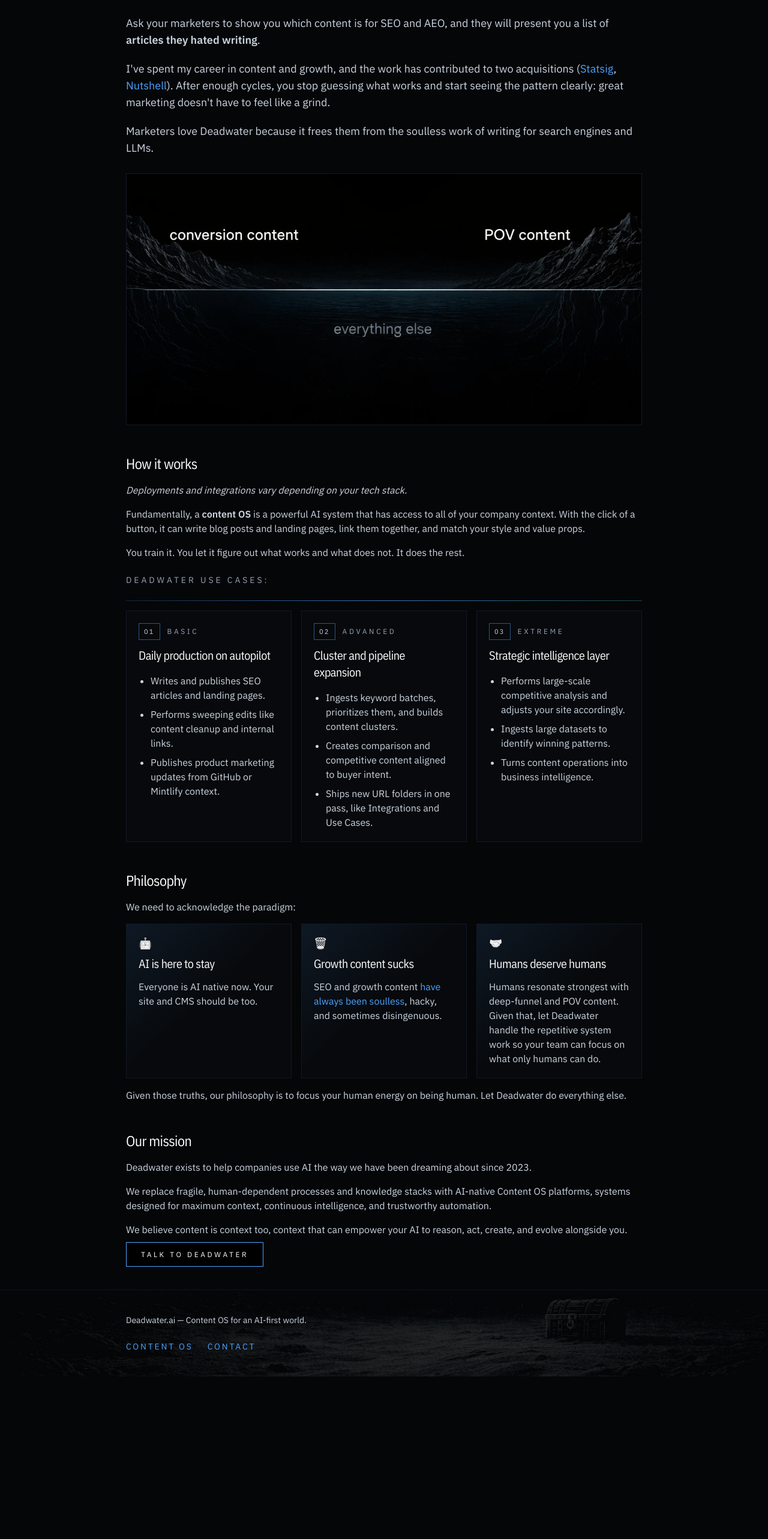
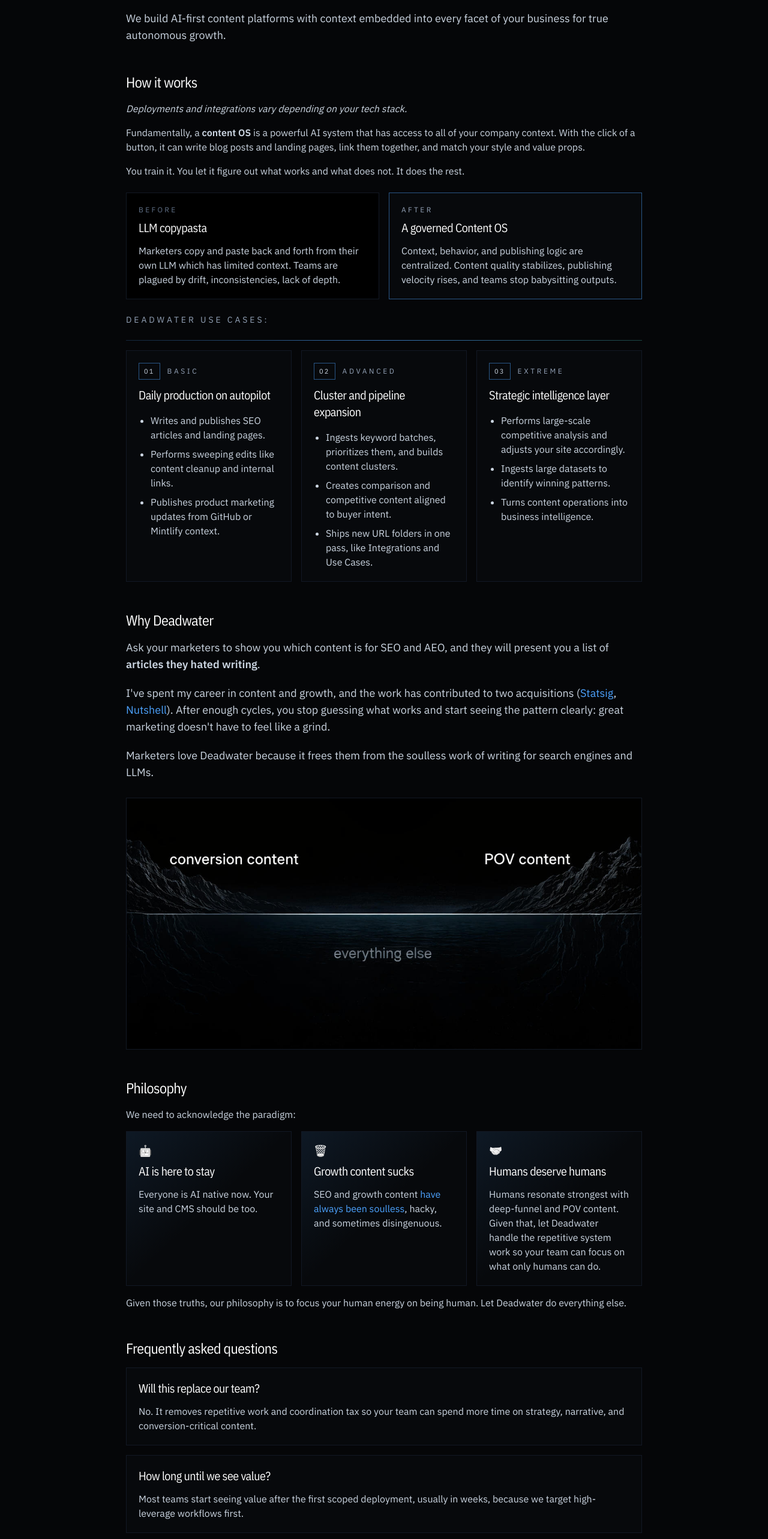
Before and after one commit to datasaurus-rex/deadwater, a Next.js app: page /about in a window 1280 px wide. Shown: the part 160-2726 px from the top of the page at 60% size. Before the commit the page ends 2455 px from the top, so only its background shows below. Built offline with nearby package versions, Linux system fonts and the light colour scheme.

Commit message:
Refine about page layout and CTA

```diff
--- a/src/app/about/page.tsx
+++ b/src/app/about/page.tsx
@@ -1,6 +1,6 @@
 import type { Metadata } from "next";
 import Image from "next/image";
-import Link from "next/link";
+import { CallToActionBlock } from "@/components/CallToActionBlock";
 import { MaturityRail } from "@/components/MaturityRail";
 import { PhilosophyBlocks } from "@/components/PhilosophyBlocks";
 import { HandshakeIcon, RobotBrainIcon, TrashCanIcon } from "@/components/PhilosophyIcons";
@@ -18,42 +18,10 @@
   return (
     <div className="container-narrow section">
       <h1 className="heading-serif text-3xl">About Deadwater AI</h1>
-
-      <div className="mt-6 grid gap-5 text-lg text-slate-300">
-        <p>
-          Ask your marketers to show you which content is for SEO and AEO, and they will present you a list of{" "}
-          <strong>articles they hated writing</strong>.
-        </p>
-        <p>
-          I've spent my career in content and growth, and the work has contributed to two acquisitions (
-          <a href="https://www.statsig.com/blog/openai-acquisition" target="_blank" rel="noreferrer" className="focus-ring">
-            Statsig
-          </a>
-          ,{" "}
-          <a
-            href="https://www.webfx.com/blog/company/webfx-acquires-nutshell-crm/"
-            target="_blank"
-            rel="noreferrer"
-            className="focus-ring"
-          >
-            Nutshell
-          </a>
-          ). After enough cycles, you stop guessing what works and start seeing the pattern clearly: great marketing
-          doesn't have to feel like a grind.
-        </p>
-        <p>Marketers love Deadwater because it frees them from the soulless work of writing for search engines and LLMs.</p>
-        <div className="mt-2 overflow-hidden border border-ink-800 bg-ink-900/40">
-          <div className="relative aspect-[1536/748] w-full">
-            <Image
-              src="/blog/content-spectrum.jpg"
-              alt="Deadwater content spectrum showing conversion content and POV content above the line, with everything else below."
-              fill
-              className="object-cover"
-              sizes="(min-width: 1024px) 900px, 100vw"
-            />
-          </div>
-        </div>
-      </div>
+      <p className="mt-4 text-lg text-slate-300">
+        We build AI-first content platforms with context embedded into every facet of your business for true autonomous
+        growth.
+      </p>
 
       <section className="mt-12">
         <h2 className="heading-serif text-2xl">How it works</h2>
@@ -67,6 +35,24 @@
             your style and value props.
           </p>
           <p>You train it. You let it figure out what works and what does not. It does the rest.</p>
+        </div>
+        <div className="mt-6 grid gap-4 md:grid-cols-2">
+          <article className="border border-ink-800 bg-black p-5">
+            <p className="text-xs uppercase tracking-[0.28em] text-slate-500">Before</p>
+            <h3 className="mt-2 heading-serif text-xl text-white">LLM copypasta</h3>
+            <p className="mt-3 text-slate-300">
+              Marketers copy and paste back and forth from their own LLM which has limited context. Teams are plagued by
+              drift, inconsistencies, lack of depth.
+            </p>
+          </article>
+          <article className="border border-accent-blue/50 bg-ink-900/40 p-5">
+            <p className="text-xs uppercase tracking-[0.28em] text-slate-400">After</p>
+            <h3 className="mt-2 heading-serif text-xl text-white">A governed Content OS</h3>
+            <p className="mt-3 text-slate-300">
+              Context, behavior, and publishing logic are centralized. Content quality stabilizes, publishing velocity
+              rises, and teams stop babysitting outputs.
+            </p>
+          </article>
         </div>
         <p className="mt-6 text-sm uppercase tracking-[0.28em] text-slate-400">Deadwater use cases:</p>
         <MaturityRail
@@ -100,6 +86,45 @@
             }
           ]}
         />
+      </section>
+
+      <section className="mt-12">
+        <h2 className="heading-serif text-2xl">Why Deadwater</h2>
+        <div className="mt-4 grid gap-5 text-lg text-slate-300">
+          <p>
+            Ask your marketers to show you which content is for SEO and AEO, and they will present you a list of{" "}
+            <strong>articles they hated writing</strong>.
+          </p>
+          <p>
+            I've spent my career in content and growth, and the work has contributed to two acquisitions (
+            <a href="https://www.statsig.com/blog/openai-acquisition" target="_blank" rel="noreferrer" className="focus-ring">
+              Statsig
+            </a>
+            ,{" "}
+            <a
+              href="https://www.webfx.com/blog/company/webfx-acquires-nutshell-crm/"
+              target="_blank"
+              rel="noreferrer"
+              className="focus-ring"
+            >
+              Nutshell
+            </a>
+            ). After enough cycles, you stop guessing what works and start seeing the pattern clearly: great marketing
+            doesn't have to feel like a grind.
+          </p>
+          <p>Marketers love Deadwater because it frees them from the soulless work of writing for search engines and LLMs.</p>
+          <div className="mt-2 overflow-hidden border border-ink-800 bg-ink-900/40">
+            <div className="relative aspect-[1536/748] w-full">
+              <Image
+                src="/blog/content-spectrum.jpg"
+                alt="Deadwater content spectrum showing conversion content and POV content above the line, with everything else below."
+                fill
+                className="object-cover"
+                sizes="(min-width: 1024px) 900px, 100vw"
+              />
+            </div>
+          </div>
+        </div>
       </section>
 
       <section className="mt-12">
@@ -149,6 +174,33 @@
       </section>
 
       <section className="mt-12">
+        <h2 className="heading-serif text-2xl">Frequently asked questions</h2>
+        <div className="mt-4 grid gap-4">
+          <article className="border border-ink-800 bg-ink-900/40 p-5">
+            <h3 className="heading-serif text-xl text-white">Will this replace our team?</h3>
+            <p className="mt-3 text-slate-300">
+              No. It removes repetitive work and coordination tax so your team can spend more time on strategy, narrative,
+              and conversion-critical content.
+            </p>
+          </article>
+          <article className="border border-ink-800 bg-ink-900/40 p-5">
+            <h3 className="heading-serif text-xl text-white">How long until we see value?</h3>
+            <p className="mt-3 text-slate-300">
+              Most teams start seeing value after the first scoped deployment, usually in weeks, because we target
+              high-leverage workflows first.
+            </p>
+          </article>
+          <article className="border border-ink-800 bg-ink-900/40 p-5">
+            <h3 className="heading-serif text-xl text-white">Can this work with our current stack?</h3>
+            <p className="mt-3 text-slate-300">
+              Usually yes. Deadwater deployments are stack-aware and designed to integrate with existing CMS, docs, and
+              product context sources.
+            </p>
+          </article>
+        </div>
+      </section>
+
+      <section className="mt-12">
         <h2 className="heading-serif text-2xl">Our mission</h2>
         <div className="mt-4 grid gap-4 text-slate-300">
           <p>Deadwater exists to help companies use AI the way we have been dreaming about since 2023.</p>
@@ -160,12 +212,18 @@
             We believe content is context too, context that can empower your AI to reason, act, create, and evolve
             alongside you.
           </p>
-          <div>
-            <Link href="/contact" className="focus-ring border border-accent-blue bg-black px-6 py-3 text-xs uppercase tracking-[0.3em] text-white">
-              Talk to Deadwater
-            </Link>
-          </div>
         </div>
+        <CallToActionBlock
+          className="mt-6"
+          content={{
+            heading: "Ready to see it in practice?",
+            body: "Book a demo and we will walk you through what a Content OS looks like inside your stack.",
+            buttons: [
+              { href: "/contact", label: "Book a demo", variant: "primary" },
+              { href: "/content-os", label: "Explore Content OS", variant: "secondary" }
+            ]
+          }}
+        />
       </section>
     </div>
   );
```
